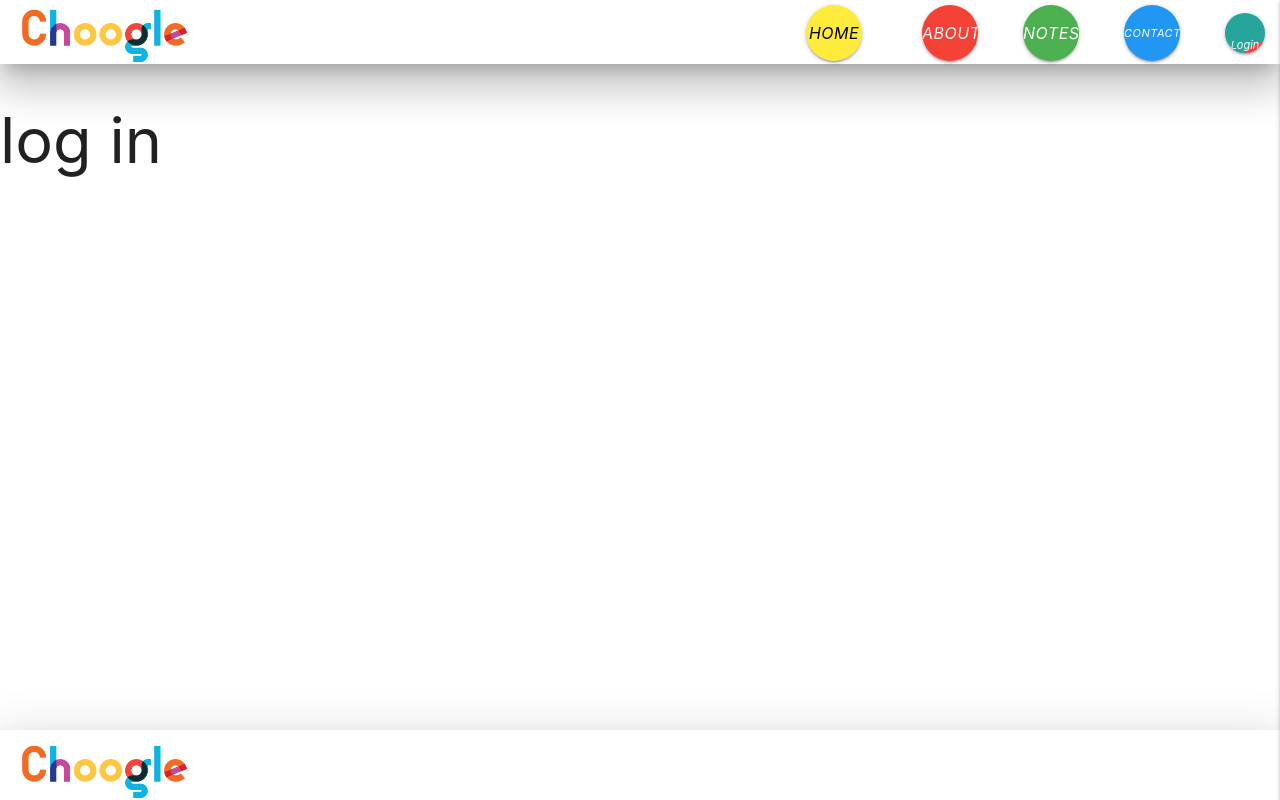
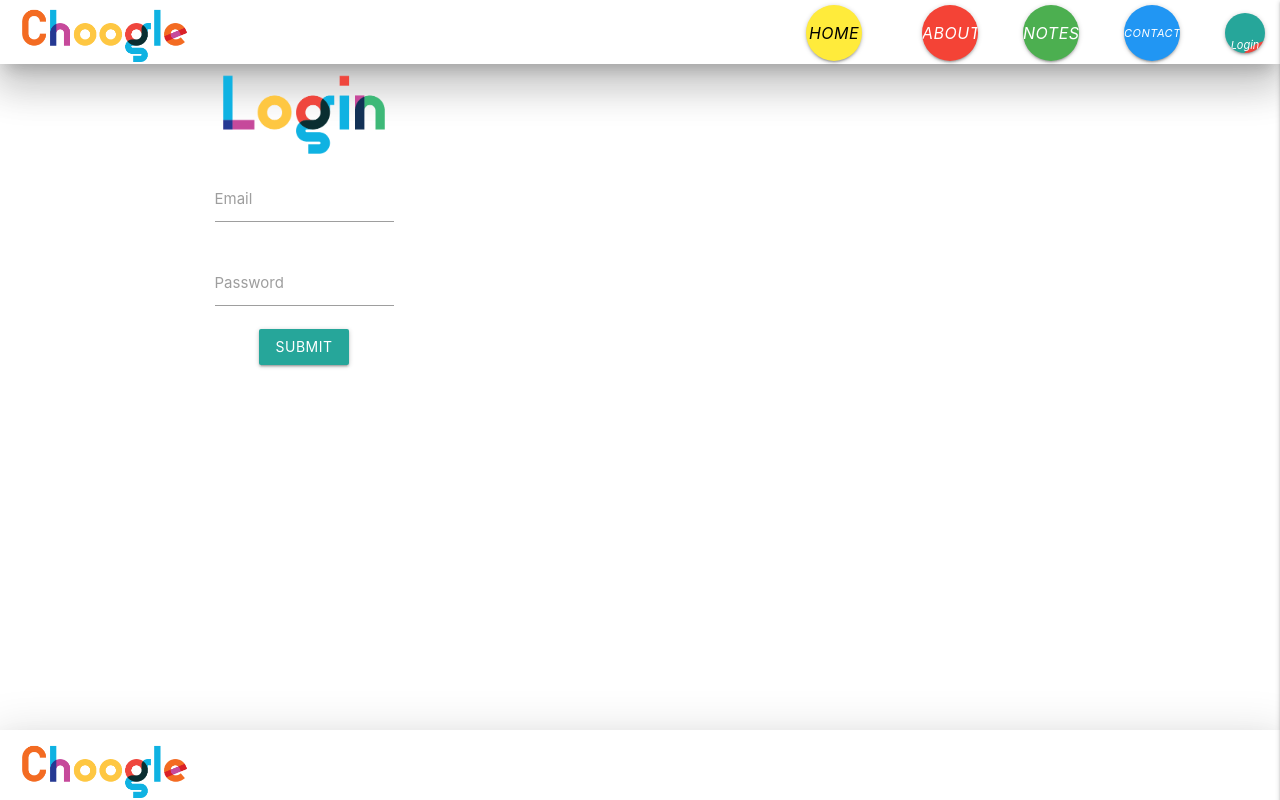
Before and after one commit to kmeersman624/Choogle, a React (Create React App) app in the folder client/: page /login in a window 1280 px wide. Built offline with nearby package versions, Linux system fonts and the light colour scheme.

Commit message:
sign in and log in page are up

```diff
--- a/client/src/pages/LogIn/index.js
+++ b/client/src/pages/LogIn/index.js
@@ -1,11 +1,25 @@
-import React from 'react'
+import React from "react";
+import { Container, Col, Row, TextInput, Button } from "react-materialize";
+import login from "../../images/LoginLink.png"
+import "../LogIn/styles.css"
 
 function LogIn() {
-    return (
-        <div>
-            <h1>log in</h1>
-        </div>
-    )
+  return (
+
+      <Container>
+        <Row>
+          <Col className=" center s3">
+            <img className="signin" src={login}/>
+            <TextInput id="TextInput-6" label="Email" />
+            <TextInput id="TextInput-4" label="Password" />
+            <Button className="submit" node="button" type="submit" waves="light">
+              Submit
+            </Button>
+          </Col>
+        </Row>
+      </Container>
+
+  );
 }
 
-export default LogIn
+export default LogIn;
--- /dev/null
+++ b/client/src/pages/LogIn/styles.css
@@ -0,0 +1,9 @@
+.signin{
+    height: 90px;
+}
+
+.col.center.s3{
+   margin-bottom: 50px;
+   height: 350px;
+
+}
--- a/client/src/pages/SignUp/index.js
+++ b/client/src/pages/SignUp/index.js
@@ -1,11 +1,25 @@
-import React from 'react'
+import React from "react";
+import { Container, Col, Row, TextInput, Button } from "react-materialize";
+import signin from "../../images/SignInLink.png"
+import "../SignUp/styles.css"
 
 function SignUp() {
-    return (
-        <div>
-            <h1>sign up page!</h1>
-        </div>
-    )
+  return (
+
+      <Container>
+        <Row>
+          <Col className=" center s3">
+            <img className="signin" src={signin}/>
+            <TextInput id="TextInput-6" label="Email" />
+            <TextInput id="TextInput-4" label="Password" />
+            <Button className="submit" node="button" type="submit" waves="light">
+              Submit
+            </Button>
+          </Col>
+        </Row>
+      </Container>
+
+  );
 }
 
-export default SignUp
+export default SignUp;
--- /dev/null
+++ b/client/src/pages/SignUp/styles.css
@@ -0,0 +1,9 @@
+.signin{
+    height: 90px;
+}
+
+.col.center.s3{
+   margin-bottom: 50px;
+   height: 350px;
+
+}
```
